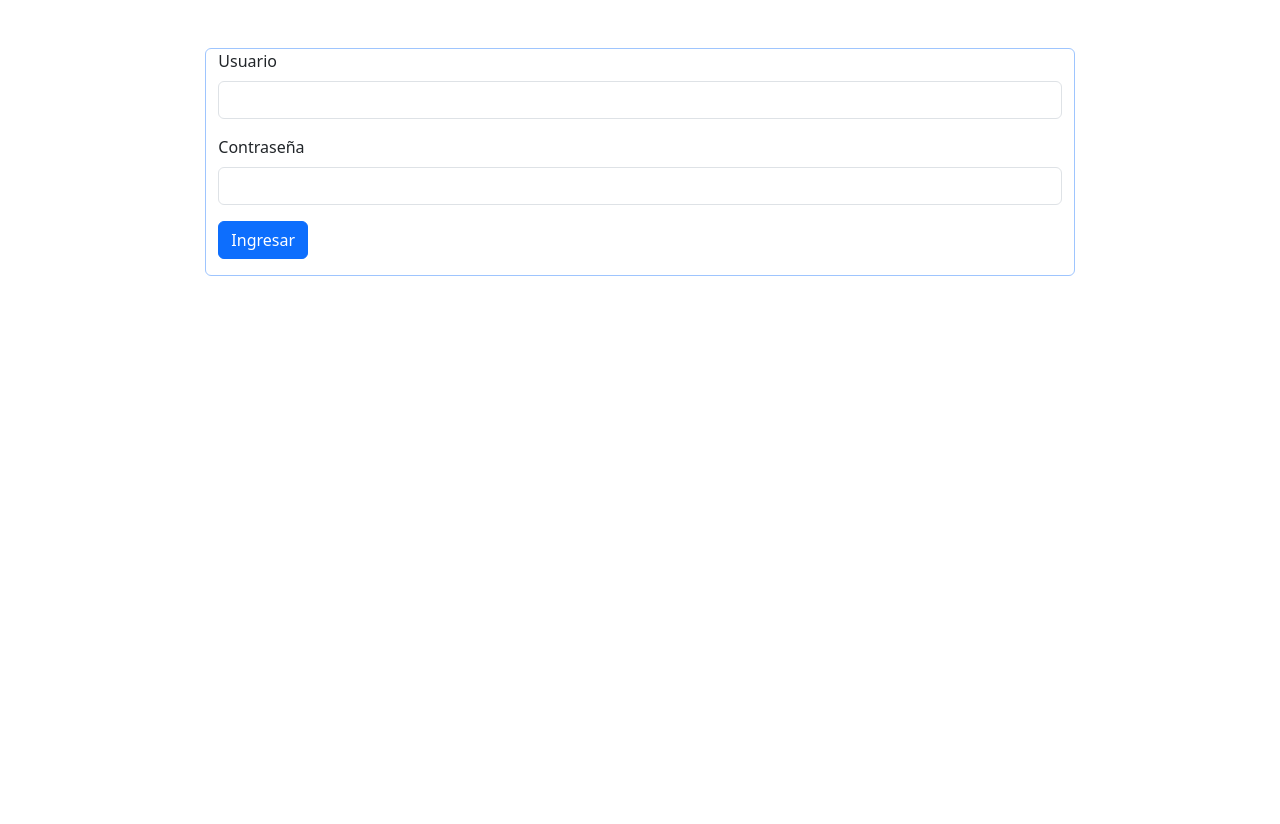
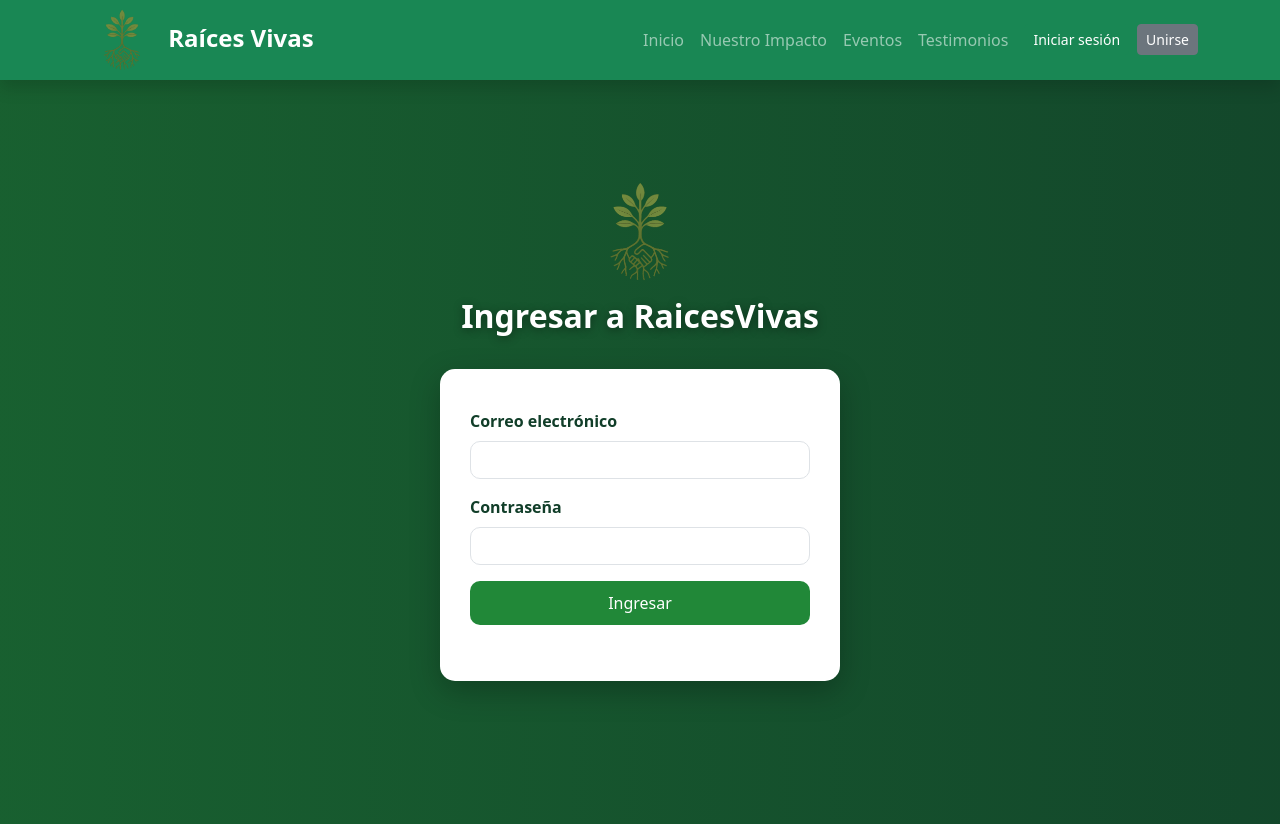
Before and after one commit to imsl-dev/ps-raicesvivas-frontend, an Angular app: page /login in a window 1280 px wide. Before the commit the page ends 800 px from the top, so only its background shows below. Built offline with nearby package versions, Linux system fonts and the light colour scheme.

Commit message:
new login, move navbar

```diff
--- a/src/app/app.html
+++ b/src/app/app.html
@@ -1 +1,2 @@
+<app-navbar></app-navbar>
 <router-outlet></router-outlet>
--- a/src/app/app.ts
+++ b/src/app/app.ts
@@ -1,9 +1,11 @@
 import { Component, signal } from '@angular/core';
 import { RouterLink, RouterOutlet } from '@angular/router';
+import { Navbar } from './components/pages/navbar/navbar';
+
 
 @Component({
   selector: 'app-root',
-  imports: [RouterOutlet, RouterLink],
+  imports: [RouterOutlet, Navbar],
   templateUrl: './app.html',
   styleUrl: './app.css'
 })
--- a/src/app/components/pages/home/home.html
+++ b/src/app/components/pages/home/home.html
@@ -1,39 +1,5 @@
-<!-- Navbar -->
-<nav class="navbar navbar-expand-lg navbar-dark bg-success fixed-top shadow">
-  <div class="container">
-    <a class="navbar-brand fw-bold fs-4" href="#">
-      <img src="/raices_vivas_logo.png" alt="Raíces Vivas Logo" width="80" height="80">
-      Raíces Vivas
-    </a>
-    <button class="navbar-toggler" type="button" data-bs-toggle="collapse" data-bs-target="#navbarNav">
-      <span class="navbar-toggler-icon"></span>
-    </button>
-    <div class="collapse navbar-collapse" id="navbarNav">
-      <ul class="navbar-nav ms-auto">
-        <li class="nav-item">
-          <a class="nav-link" (click)="scrollToSection('inicio')" style="cursor: pointer;">Inicio</a>
-        </li>
-        <li class="nav-item">
-          <a class="nav-link" (click)="scrollToSection('impacto')" style="cursor: pointer;">Nuestro Impacto</a>
-        </li>
-        <li class="nav-item">
-          <a class="nav-link" (click)="scrollToSection('eventos')" style="cursor: pointer;">Eventos</a>
-        </li>
-        <li class="nav-item">
-          <a class="nav-link" (click)="scrollToSection('testimonios')" style="cursor: pointer;">Testimonios</a>
-        </li>
-        <li class="nav-item">
-          <button class="btn btn-success btn-sm ms-2 mt-1">Iniciar sesión</button>
-        </li>
-        <li class="nav-item">
-          <button class="btn btn-secondary btn-sm ms-2 mt-1">Unirse</button>
-        </li>
-      </ul>
-    </div>
-  </div>
-</nav>
-
 <!-- Hero Section -->
+<div class="homeContainer">
   <section id="inicio" class="hero-section d-flex align-items-center"
     style="background: linear-gradient(rgba(0,0,0,0.1), rgba(0,0,0,0.1)), url('https://images.unsplash.com/photo-1542601906990-b4d3fb778b09?w=1920&h=1080&fit=crop') center/cover; min-height: 100vh; margin-top: 56px;">
     <div class="container text-white text-center">
@@ -190,3 +156,4 @@
       </div>
     </div>
   </footer>
+</div>
--- a/src/app/components/pages/home/home.ts
+++ b/src/app/components/pages/home/home.ts
@@ -1,5 +1,6 @@
 import { CommonModule } from '@angular/common';
 import { Component } from '@angular/core';
+import { RouterLink, RouterOutlet } from '@angular/router';
 
 @Component({
   selector: 'app-home',
@@ -69,4 +70,5 @@ export class Home {
       element.scrollIntoView({ behavior: 'smooth', block: 'start' });
     }
   }
+
 }
--- a/src/app/components/pages/login/login.css
+++ b/src/app/components/pages/login/login.css
@@ -0,0 +1,91 @@
+/* Fondo con gradiente animado */
+.login-page {
+    min-height: 100vh;
+    display: flex;
+    flex-direction: column;
+    justify-content: center;
+    align-items: center;
+    background: linear-gradient(270deg, #113e29, #218838, #28a745);
+    background-size: 600% 600%;
+    animation: gradientMove 15s ease infinite;
+    padding: 20px;
+}
+
+/* Animación del gradiente */
+@keyframes gradientMove {
+    0% {
+        background-position: 0% 50%;
+    }
+
+    50% {
+        background-position: 100% 50%;
+    }
+
+    100% {
+        background-position: 0% 50%;
+    }
+}
+
+/* Header */
+.login-header {
+    text-align: center;
+    color: white;
+    margin-bottom: 25px;
+    animation: fadeIn 1.2s ease-out;
+}
+
+.login-header h2 {
+    font-size: 2rem;
+    font-weight: bold;
+    text-shadow: 0 2px 10px rgba(0, 0, 0, 0.4);
+}
+
+/* Caja del login */
+.login-container {
+    background: white;
+    border-radius: 15px;
+    box-shadow: 0 10px 30px rgba(0, 0, 0, 0.25);
+    padding: 40px 30px;
+    max-width: 400px;
+    width: 100%;
+    animation: fadeIn 0.8s ease-out;
+}
+
+/* Labels */
+.login-container .form-label {
+    font-weight: 600;
+    color: #113e29;
+}
+
+/* Inputs */
+.login-container .form-control {
+    border-radius: 10px;
+    transition: all 0.3s ease;
+}
+
+.login-container .form-control:focus {
+    border-color: #218838;
+    box-shadow: 0 0 8px rgba(33, 136, 56, 0.4);
+}
+
+/* Botón */
+.login-container .btn-primary {
+    width: 100%;
+    padding: 10px;
+    border-radius: 10px;
+    background-color: #218838;
+    border: none;
+    transition: all 0.3s ease;
+}
+
+.login-container .btn-primary:hover {
+    background-color: #1e7e34;
+    transform: translateY(-3px);
+    box-shadow: 0 6px 15px rgba(0, 0, 0, 0.2);
+}
+
+/* Mensajes de error */
+.login-container .text-danger {
+    font-size: 0.9rem;
+    margin-top: 5px;
+}
--- a/src/app/components/pages/login/login.html
+++ b/src/app/components/pages/login/login.html
@@ -1,15 +1,19 @@
-<div class="containter">
-  <div class="row justify-content-center mt-5">
-    <div class="col-8 border border-primary-subtle rounded">
+<div class="login-page mt-4">
+  <div class="login-header">
+    <img src="/raices_vivas_logo.png" alt="Raíces Vivas Logo" width="130" height="130">
+    <h2>Ingresar a RaicesVivas</h2>
+  </div>
+  <div class="login-container">
     <form [formGroup]="loginForm" (ngSubmit)="onSubmit()">
       <div class="mb-3">
-          <label for="exampleInputEmail1" class="form-label">Usuario</label>
+        <label for="exampleInputEmail1" class="form-label">Correo electrónico</label>
         <input type="text" class="form-control" formControlName="user"
           [ngClass]="loginForm.get('user')?.touched ? (loginForm.get('user')?.invalid ? 'is-invalid' : 'is-valid') : ''">
         @if (loginForm.get('user')?.getError('required') && loginForm.get('user')?.touched) {
         <label class="text-danger">Este campo es requerido</label>
         }
       </div>
+
       <div class="mb-3">
         <label for="exampleInputPassword1" class="form-label">Contraseña</label>
         <input type="password" class="form-control" formControlName="password"
@@ -18,13 +22,14 @@
         <label class="text-danger">Este campo es requerido</label>
         }
       </div>
+
       <div>
         @if (!firstTry) {
         <label class="text-danger mb-3">El usuario o contraseña son incorrectos</label>
         }
       </div>
+
       <button type="submit" class="btn btn-primary mb-3">Ingresar</button>
     </form>
   </div>
 </div>
-</div>
--- /dev/null
+++ b/src/app/components/pages/navbar/navbar.css
@@ -0,0 +1,3 @@
+.navbar {
+    max-height: 10vh;
+}
--- /dev/null
+++ b/src/app/components/pages/navbar/navbar.html
@@ -0,0 +1,46 @@
+<nav class="navbar navbar-expand-lg navbar-dark bg-success fixed-top shadow">
+    <div class="container">
+        <a class="navbar-brand fw-bold fs-4" routerLink="/">
+            <img src="/raices_vivas_logo.png" alt="Raíces Vivas Logo" width="80" height="80">
+            Raíces Vivas
+        </a>
+        <button class="navbar-toggler" type="button" data-bs-toggle="collapse" data-bs-target="#navbarNav">
+            <span class="navbar-toggler-icon"></span>
+        </button>
+        <div class="collapse navbar-collapse" id="navbarNav">
+            <ul class="navbar-nav ms-auto">
+                <li class="nav-item">
+                    <a class="nav-link" (click)="scrollToSection('inicio')" style="cursor: pointer;">Inicio</a>
+                </li>
+                <li class="nav-item">
+                    <a class="nav-link" (click)="scrollToSection('impacto')" style="cursor: pointer;">Nuestro
+                        Impacto</a>
+                </li>
+                <li class="nav-item">
+                    <a class="nav-link" (click)="scrollToSection('eventos')" style="cursor: pointer;">Eventos</a>
+                </li>
+                <li class="nav-item">
+                    <a class="nav-link" (click)="scrollToSection('testimonios')"
+                        style="cursor: pointer;">Testimonios</a>
+                </li>
+
+                <!-- Show login/signup only if NOT authenticated -->
+                @if (!authService.isAuth()) {
+                <li class="nav-item">
+                    <button class="btn btn-success btn-sm ms-2 mt-1" routerLink="/login">Iniciar sesión</button>
+                </li>
+                <li class="nav-item">
+                    <button class="btn btn-secondary btn-sm ms-2 mt-1">Unirse</button>
+                </li>
+                }
+
+                <!-- Show logout if authenticated -->
+                @if (authService.isAuth()) {
+                <li class="nav-item">
+                    <button class="btn btn-danger btn-sm ms-2 mt-1" (click)="logout()">Cerrar sesión</button>
+                </li>
+                }
+            </ul>
+        </div>
+    </div>
+</nav>
--- /dev/null
+++ b/src/app/components/pages/navbar/navbar.ts
@@ -0,0 +1,25 @@
+import { Component } from '@angular/core';
+import { AuthService } from '../../../services/auth.service';
+import { Router, RouterLink } from '@angular/router';
+
+@Component({
+  selector: 'app-navbar',
+  imports: [RouterLink],
+  templateUrl: './navbar.html',
+  styleUrl: './navbar.css'
+})
+export class Navbar {
+  constructor(public authService: AuthService, private router: Router) { }
+
+  logout() {
+    this.authService.logout();
+    this.router.navigate(['/']); // redirect to home
+  }
+
+  scrollToSection(sectionId: string) {
+    const element = document.getElementById(sectionId);
+    if (element) {
+      element.scrollIntoView({ behavior: 'smooth', block: 'start' });
+    }
+  }
+}
```
Also changed, not shown: 1 other file (tests, documents, lock files or other folders). Lines whose indentation alone changed are shown as unchanged.
